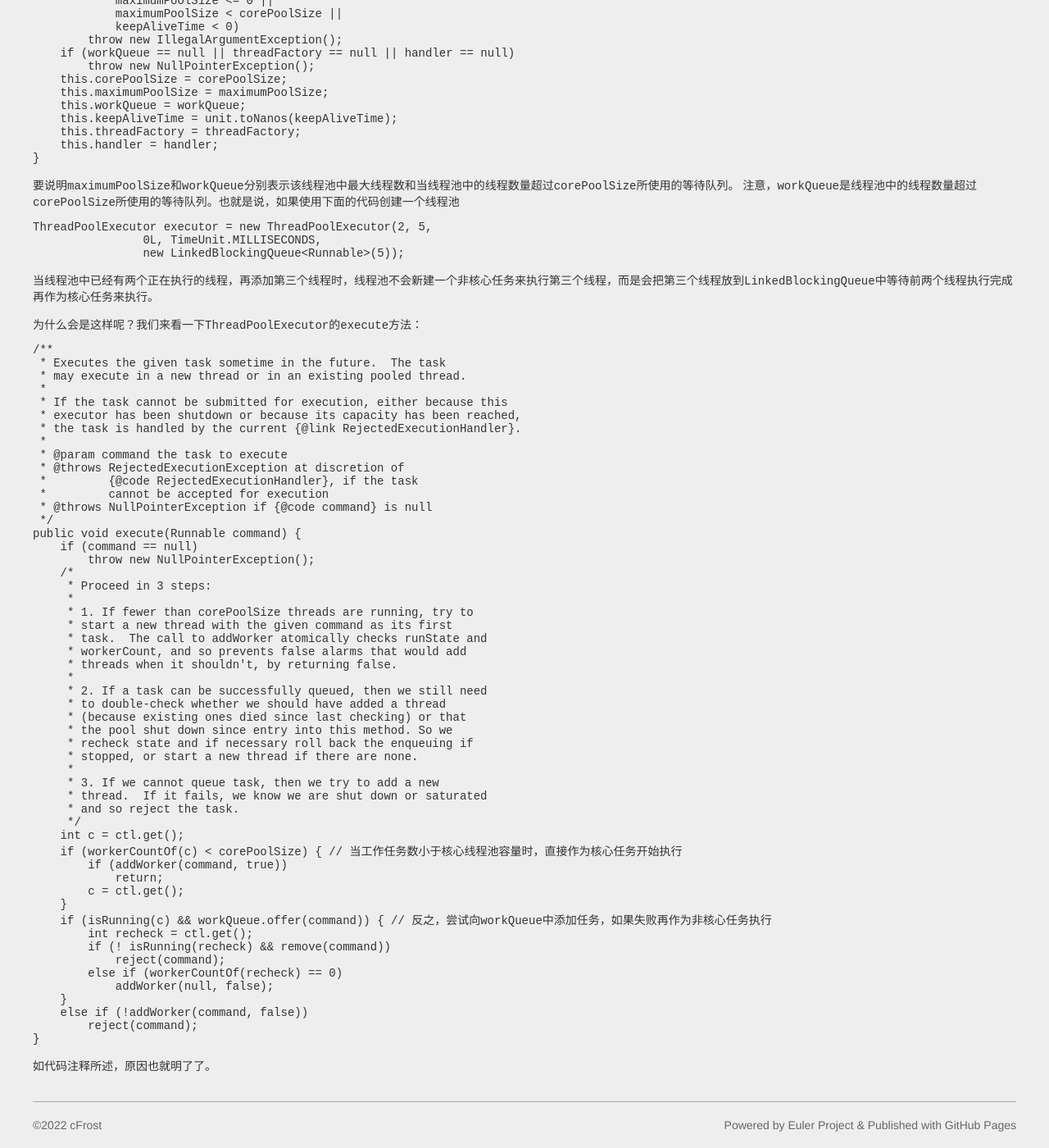
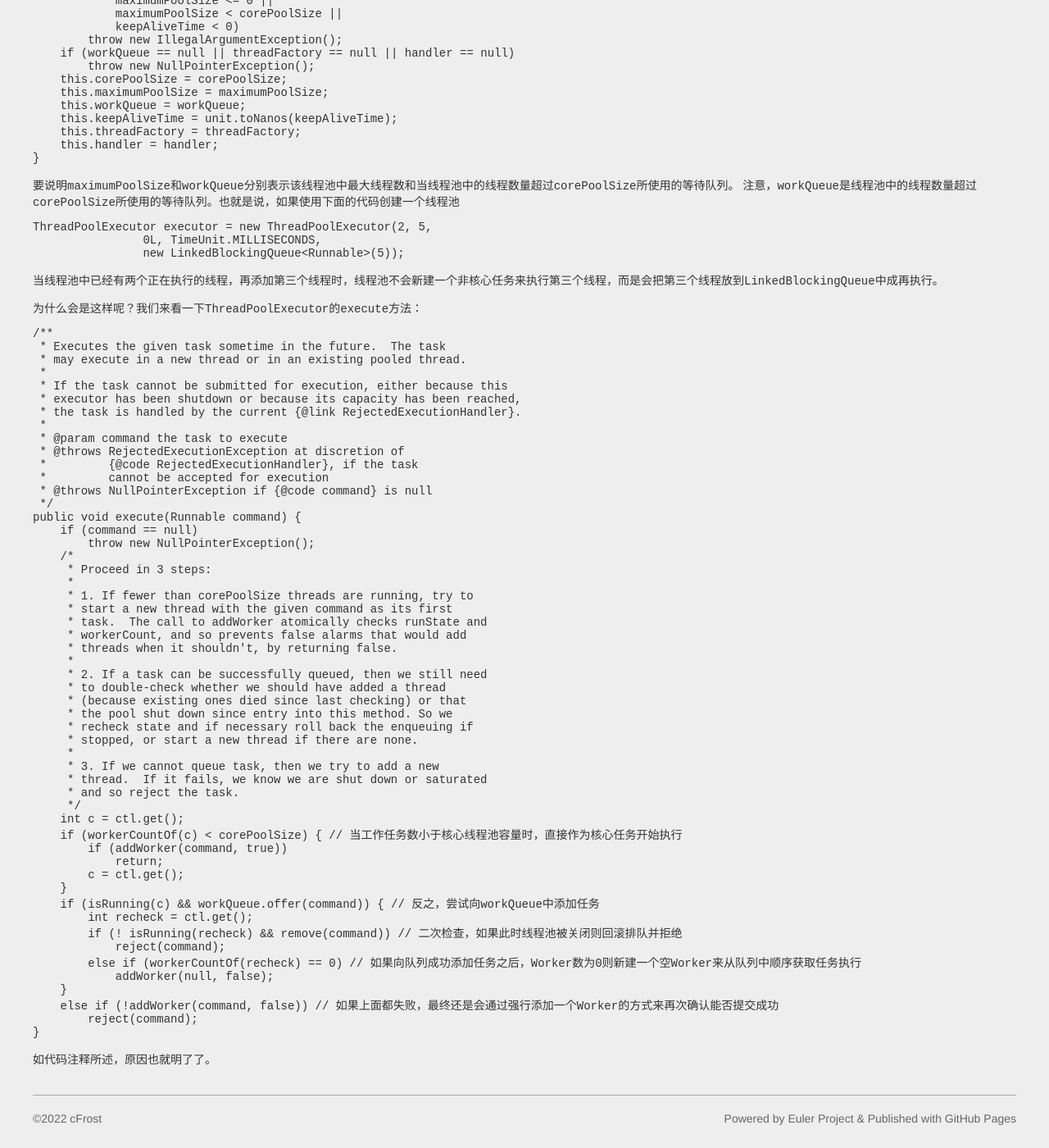
Before and after one commit to cFrost-sun/cfrost-sun.github.io, a Jekyll site: the page built from _posts/2020-02-10-maximumPoolSize-and-workQueue-in-create-ThreadPoolExecutor.md, in a window 1280 px wide and 1400 px high, scrolled down 696 px. Shown: the whole window at 82% size. Built offline with Jekyll 4.4.1, drawn with Linux system fonts in a browser that asks for light colours.

Commit message:
Update 2020-02-10-maximumPoolSize-and-workQueue-in-create-ThreadPoolExecutor.md

````diff
--- a/_posts/2020-02-10-maximumPoolSize-and-workQueue-in-create-ThreadPoolExecutor.md
+++ b/_posts/2020-02-10-maximumPoolSize-and-workQueue-in-create-ThreadPoolExecutor.md
@@ -67,7 +67,7 @@ ThreadPoolExecutor executor = new ThreadPoolExecutor(2, 5,
                 new LinkedBlockingQueue<Runnable>(5));
 ```
 
-当线程池中已经有两个正在执行的线程，再添加第三个线程时，线程池不会新建一个非核心任务来执行第三个线程，而是会把第三个线程放到```LinkedBlockingQueue```中等待前两个线程执行完成再作为核心任务来执行。
+当线程池中已经有两个正在执行的线程，再添加第三个线程时，线程池不会新建一个非核心任务来执行第三个线程，而是会把第三个线程放到```LinkedBlockingQueue```中成再执行。
 
 为什么会是这样呢？我们来看一下```ThreadPoolExecutor```的```execute```方法：
 
@@ -115,14 +115,14 @@ public void execute(Runnable command) {
             return;
         c = ctl.get();
     }
-    if (isRunning(c) && workQueue.offer(command)) { // 反之，尝试向workQueue中添加任务，如果失败再作为非核心任务执行
+    if (isRunning(c) && workQueue.offer(command)) { // 反之，尝试向workQueue中添加任务
         int recheck = ctl.get();
-        if (! isRunning(recheck) && remove(command))
+        if (! isRunning(recheck) && remove(command)) // 二次检查，如果此时线程池被关闭则回滚排队并拒绝
             reject(command);
-        else if (workerCountOf(recheck) == 0)
+        else if (workerCountOf(recheck) == 0) // 如果向队列成功添加任务之后，Worker数为0则新建一个空Worker来从队列中顺序获取任务执行
             addWorker(null, false);
     }
-    else if (!addWorker(command, false))
+    else if (!addWorker(command, false)) // 如果上面都失败，最终还是会通过强行添加一个Worker的方式来再次确认能否提交成功
         reject(command);
 }
 ```
````
